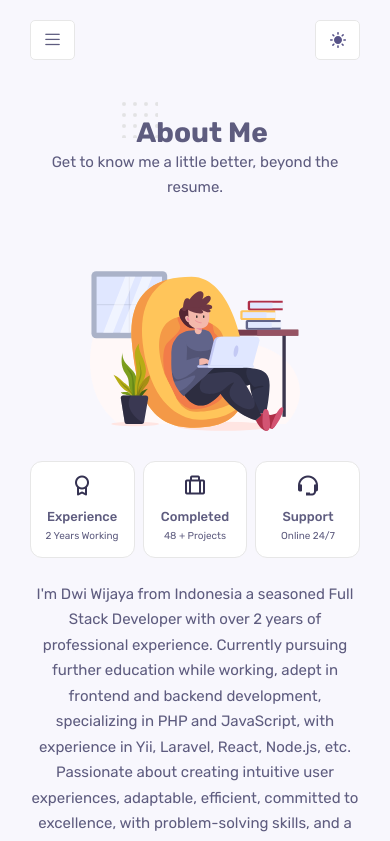
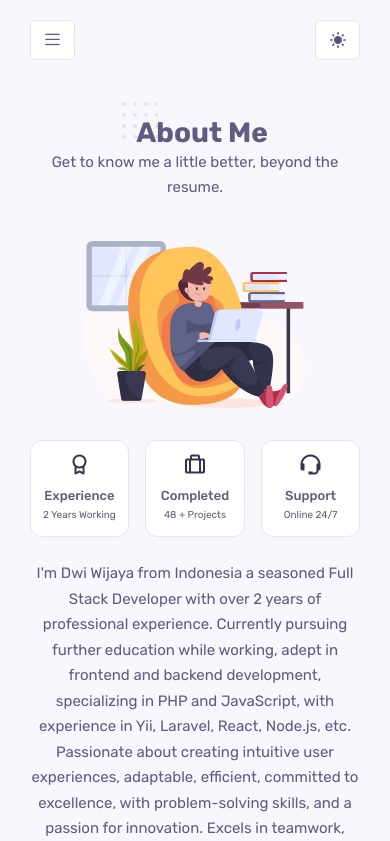
Before and after one commit to dwi-wijaya/portfolio-react, a React (Vite) app: page /about in a window 390 px wide. Shown: the top 841 px of the page. Built offline with nearby package versions, Linux system fonts and the light colour scheme.

Commit message:
style: responsive multipages

```diff
--- a/src/components/about/about.css
+++ b/src/components/about/about.css
@@ -2,6 +2,7 @@
     grid-template-columns: repeat(2, 1fr);
     align-items: center;
     column-gap: 4rem;
+    row-gap: 2rem;
 }
 
 .about__img {
@@ -46,7 +47,6 @@
 @media screen and (max-width: 992px) {
     .about__container {
         grid-template-columns: 1fr;
-        row-gap: 0rem;
     }
     .about__img{
         width: 420px;
@@ -59,6 +59,7 @@
     }
     .about__info{
         justify-content: center;
+        gap: 1rem;
     }
     .about_descriprion{
         padding: .5rem;
@@ -73,9 +74,6 @@
     .about_descriprion{
         padding: 0;
     }
-    .about__container {
-        row-gap: 0;
-    }
 }
 @media screen and (max-width: 576px) {
     .about__img{
--- a/src/components/contact/contact.css
+++ b/src/components/contact/contact.css
@@ -4,7 +4,6 @@
     /* grid-template-columns: repeat(2, 1fr); */
     /* justify-content: center; */
     column-gap: 6rem;
-    padding-bottom: 3rem;
 }
 
 .contact__title {
--- a/src/components/home/Home.jsx
+++ b/src/components/home/Home.jsx
@@ -1,3 +1,4 @@
+
 import React, { useEffect } from 'react';
 import './home.css'
 import Me from '../../assets/avatar-1.svg'
@@ -26,8 +27,6 @@ const Home = () => {
                 </span>
                 <HeaderSocials />
                 <a aria-label='hire me' href="#contact" className="btn">Hire Me</a>
-                <ScrollDown />
-
             </div>
             <Shapes />
         </section>
```
Also changed, not shown: src/assets/freelance.svg.
